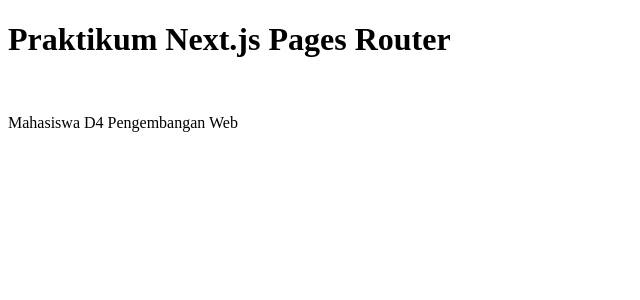
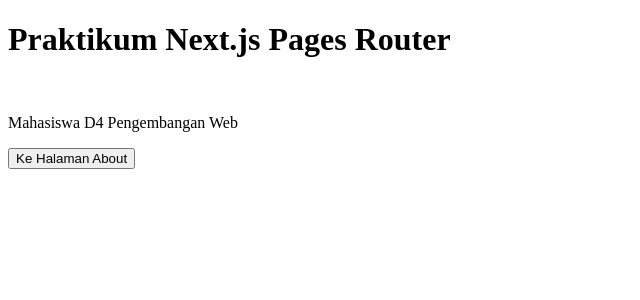
Before and after one commit to DewitaA12/Pemrograman-Framework, a Next.js app in the folder my-app-1/: page / in a window 1280 px wide. Shown: the top 300 px of the page, without its empty margins (0-640 px from the left). Built offline with nearby package versions, Linux system fonts and the light colour scheme.

Commit message:
add link pages

```diff
--- a/my-app-1/src/pages/index.tsx
+++ b/my-app-1/src/pages/index.tsx
@@ -2,6 +2,7 @@
 import Image from 'next/image'
 import { Inter } from 'next/font/google'
 import styles from '@/styles/Home.module.css'
+import Link from 'next/link'
 
 const inter = Inter({ subsets: ['latin'] })
 
@@ -10,6 +11,9 @@
     <div>
       <h1>Praktikum Next.js Pages Router</h1> <br />
       <p>Mahasiswa D4 Pengembangan Web</p>
+      <Link href="/about">
+        <button>Ke Halaman About</button>
+      </Link>
     </div>
   )
 }
```
